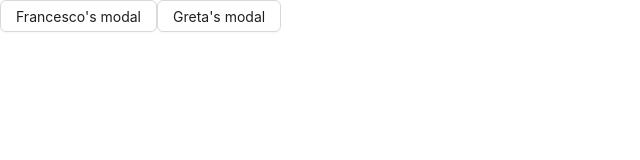
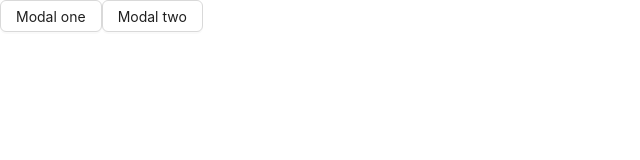
Before and after one commit to mihaiLambru/frequency-poc, a React (Create React App) app: page / in a window 1280 px wide. Shown: the top 160 px of the page, without its empty margins (0-640 px from the left). Built offline with nearby package versions, Linux system fonts and the light colour scheme.

Commit message:
Update App.tsx

```diff
--- a/src/App.tsx
+++ b/src/App.tsx
@@ -11,9 +11,9 @@ function App() {
   return (
     <>
       <Button onClick={() => setOpenedModal("Francesco")}>
-        Francesco's modal
+        Modal one
       </Button>
-      <Button onClick={() => setOpenedModal("Greta")}>Greta's modal</Button>
+      <Button onClick={() => setOpenedModal("Greta")}>Modal two</Button>
       <Francesco
         onClose={() => setOpenedModal(null)}
         isOpen={openedModal === "Francesco"}
```
